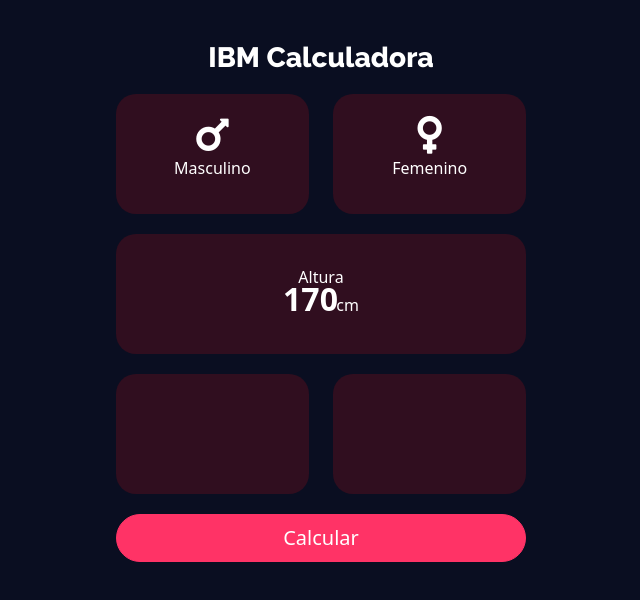
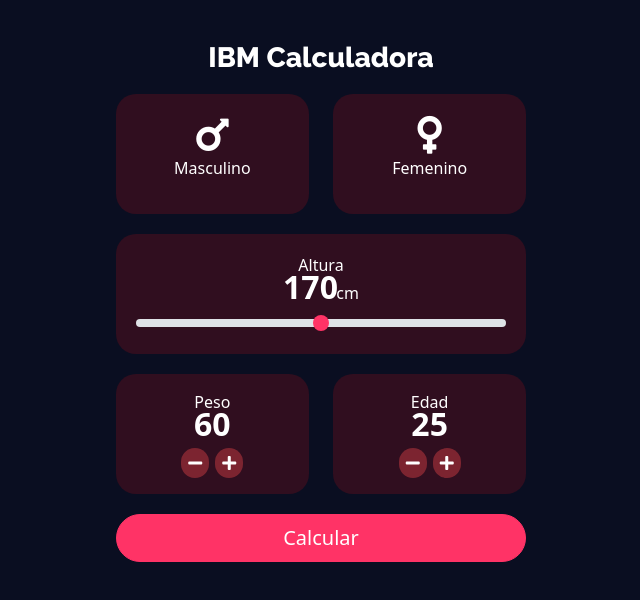
Before and after one commit to BROROZCO/Angular-Calculadora-IMC, an Angular app: page / in a window 1280 px wide. Shown: the top 600 px of the page, without its empty margins (319-959 px from the left). Built offline with nearby package versions, Linux system fonts and the light colour scheme.

Commit message:
Estilos listos

```diff
--- a/src/app/components/inicio/inicio.component.css
+++ b/src/app/components/inicio/inicio.component.css
@@ -21,3 +21,20 @@
     font-weight: 400;
     margin-left: -10px;
 }
+.form-range
+{
+    padding: 0px 20px;
+}
+
+input[type=range]::-webkit-slider-thumb
+{
+    background:  #FF3366;
+}
+
+.sumaResta{
+    cursor: pointer;
+    background-color: #ff4c4f5e;
+    padding: 7px;
+    border-radius: 15px;
+    margin: 0px 3px;
+}
--- a/src/app/components/inicio/inicio.component.html
+++ b/src/app/components/inicio/inicio.component.html
@@ -30,7 +30,8 @@
                         <div class="estiloNumero">170
                             <span class="cm">cm</span>
                         </div>
-
+                        <!-- Barra de rango -->
+                        <input type="range" class="form-range">
                     </div>
                 </div>
             </div>
@@ -40,11 +41,34 @@
             <div class="col-lg-6">
                 <div class="fondoItem">
 
+                    <div class="contenedor">
+                        <p>Peso</p>
+                        <div class="estiloNumero">
+                            60
+                        </div>
+                        <div>
+                            <i class="fas fa-minus sumaResta"></i>
+                            <i class="fas fa-plus sumaResta"></i>
+                        </div>
+                    </div>
+
+
                 </div>
             </div>
             <!-- Items 4 -->
             <div class="col-lg-6">
                 <div class="fondoItem">
+
+                    <div class="contenedor">
+                        <p>Edad</p>
+                        <div class="estiloNumero">
+                            25
+                        </div>
+                        <div>
+                            <i class="fas fa-minus sumaResta"></i>
+                            <i class="fas fa-plus sumaResta"></i>
+                        </div>
+                    </div>
 
                 </div>
             </div>
```
